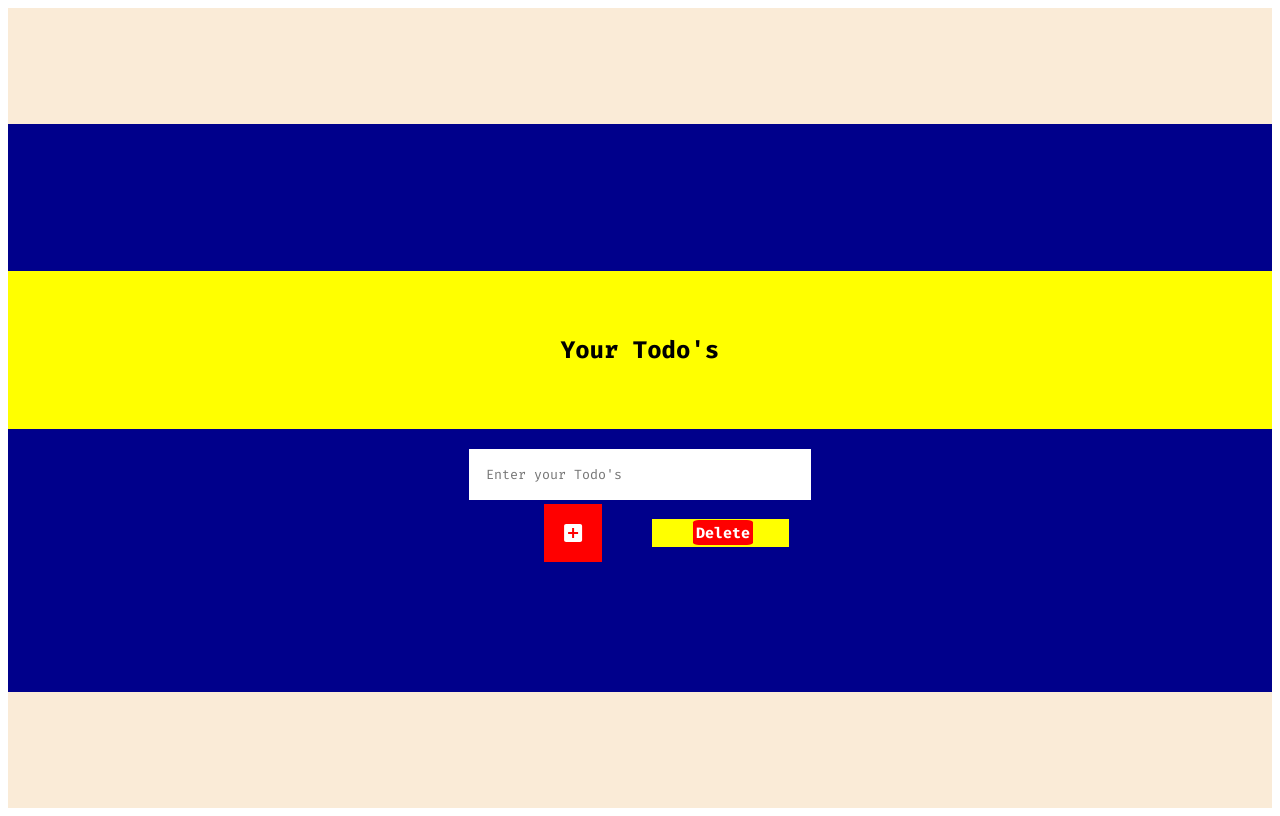
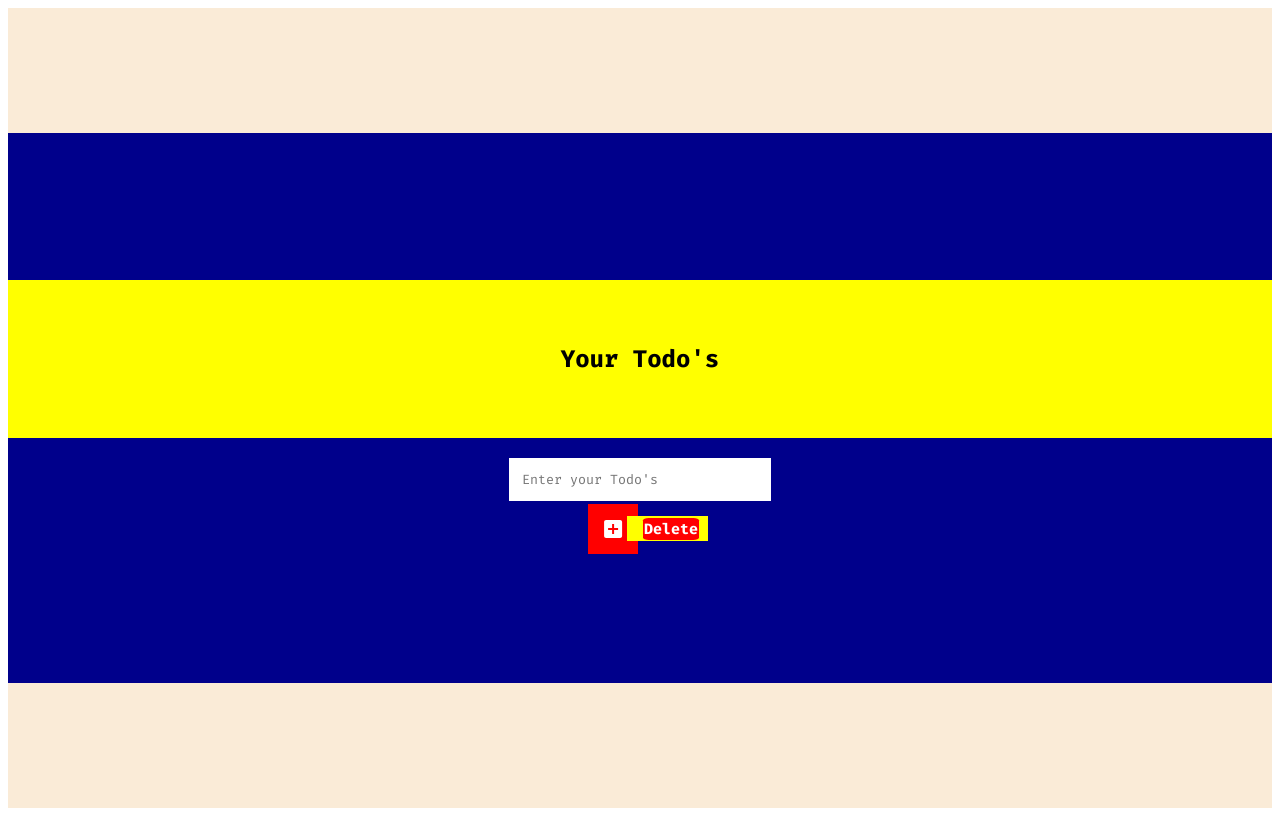
Before and after one commit to shaon07/React-Increment-decrement-button, a React (Create React App) app: page / in a window 1280 px wide. Both pictures are taken after a click on the icon 620 px from the left and 527 px from the top of the page. Built offline with nearby package versions, Linux system fonts and the light colour scheme.

Commit message:
3 files modified

```diff
--- a/src/Li.js
+++ b/src/Li.js
@@ -1,20 +1,18 @@
 import React, { useState } from 'react';
 
 function Li(props) {
-  const [show, setSHow] = useState('block');
+  const [show, setSHow] = useState('flex');
   function hideText() {
     return setSHow('none');
   }
   return (
     <>
-      <ol style={{ width: '100%' }}>
-        <li className="list" style={{ display: show }}>
-          {props.text}
-          <span className="deleteBtn" onClick={hideText}>
-            Delete
-          </span>
-        </li>
-      </ol>
+      <h5 className="list" style={{ display: show }}>
+        <span> {props.text}</span>
+        <span className="deleteBtn" onClick={hideText}>
+          Delete
+        </span>
+      </h5>
     </>
   );
 }
--- a/src/Todo.js
+++ b/src/Todo.js
@@ -9,7 +9,7 @@ function Todo() {
     setName(e.target.value);
   }
   function final() {
-    finalName.push(name);
+    finalName.unshift(name);
     setName('');
     console.log(finalName);
   }
@@ -30,7 +30,7 @@ function Todo() {
             />
             <AddBoxIcon className="addBtn" onClick={final} />
             <div className="items">
-              <ul className="Ul">{todos}</ul>
+              <div className="Ul">{todos}</div>
             </div>
           </div>
         </div>
--- a/src/style.css
+++ b/src/style.css
@@ -79,18 +79,20 @@ h2 {
   width: 100%;
   background-color: darkblue;
   padding: 10% 0;
+  overflow: hidden;
 }
 .list {
   color: red;
   font-weight: bold;
-  font-size: 20px;
+  font-size: 15px;
   background-color: yellow;
   text-align: center;
-  padding: 3% 1%;
+  padding: 3% 25%;
   list-style-type: none;
   margin: 2% -25%;
   overflow: hidden;
   width: 100%;
+  justify-content: space-evenly;
 }
 .deleteBtn {
   background-color: red;
@@ -113,11 +115,14 @@ input {
   flex-wrap: wrap;
 }
 .Ul {
-  display: inline-block;
+  display: flex;
+  justify-content: center;
+  align-items: center;
+  flex-wrap: wrap;
   width: 100%;
   text-align: center;
 }
 .items {
-  /* display: flex; */
+  display: flex;
   justify-content: center;
 }
```
